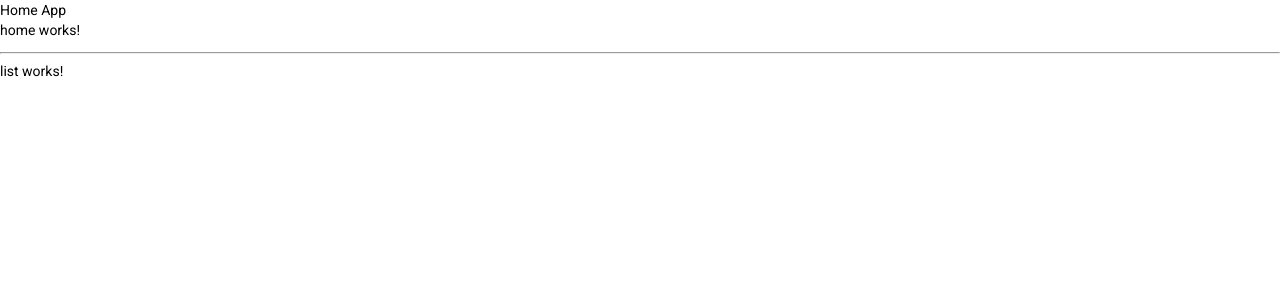
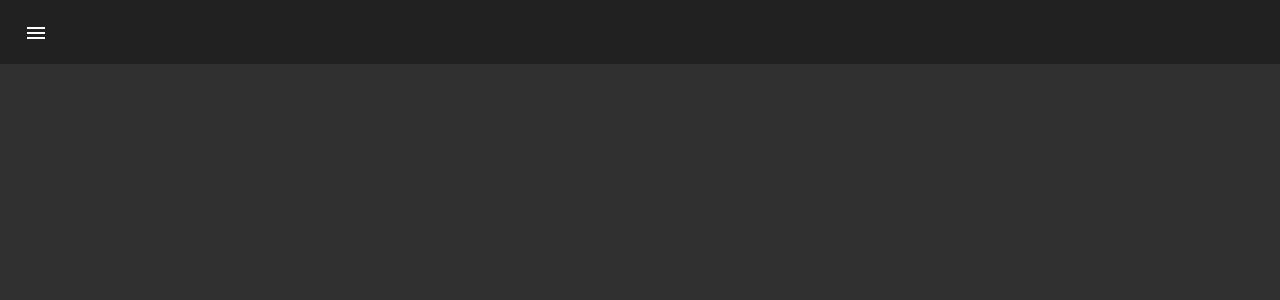
Before and after one commit to davidgranados/bcp, an Angular app: page /heroes/list in a window 1280 px wide. Shown: the top 300 px of the page. Built offline with nearby package versions, Linux system fonts and the light colour scheme.

Commit message:
s13c182: material sidenav, toolbar e iconos

```diff
--- a/package.json
+++ b/package.json
@@ -11,10 +11,11 @@
   "private": true,
   "dependencies": {
     "@angular/animations": "~12.2.0",
-    "@angular/cdk": "^12.2.2",
+    "@angular/cdk": "^12.2.3",
     "@angular/common": "~12.2.0",
     "@angular/compiler": "~12.2.0",
     "@angular/core": "~12.2.0",
+    "@angular/flex-layout": "^12.0.0-beta.34",
     "@angular/forms": "~12.2.0",
     "@angular/material": "^12.2.2",
     "@angular/platform-browser": "~12.2.0",
--- a/src/app/app.component.html
+++ b/src/app/app.component.html
@@ -1,3 +1 @@
-Home App
-
 <router-outlet></router-outlet>
--- a/src/app/heroes/pages/home/home.component.html
+++ b/src/app/heroes/pages/home/home.component.html
@@ -1,3 +1,10 @@
-<p>home works!</p>
-<hr>
-<router-outlet></router-outlet>
+<mat-sidenav-container fullscreen>
+  <mat-sidenav #sidenav>
+    <h1>Sidenav</h1>
+  </mat-sidenav>
+  <mat-toolbar>
+    <button mat-icon-button (click)="sidenav.toggle()">
+      <mat-icon>menu</mat-icon>
+    </button>
+  </mat-toolbar>
+</mat-sidenav-container>
```
Also changed, not shown: src/app/heroes/heroes.module.ts (+9 -6 lines), src/app/material/material.module.ts (+6 -7 lines), 1 other file (tests, documents, lock files or other folders).
